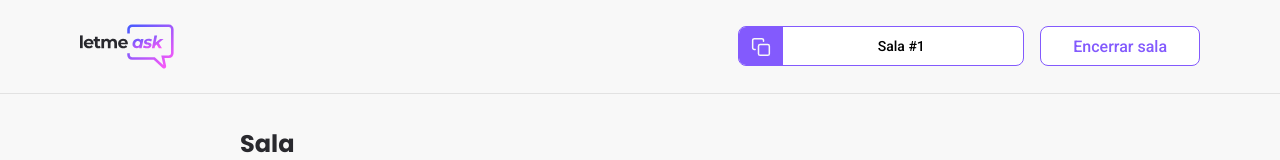
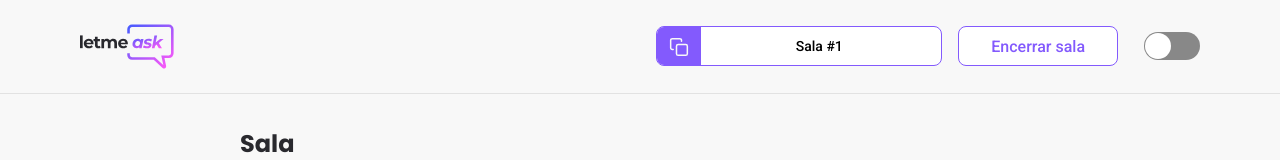
Before and after one commit to yuribmontez/Letmeask, a React (Create React App) app: page /admin/rooms/1 in a window 1280 px wide. Shown: the top 160 px of the page. Built offline with nearby package versions, Linux system fonts and the light colour scheme; no server answers; the database is empty.

Commit message:
parcial: add theme switch

```diff
--- a/package.json
+++ b/package.json
@@ -19,6 +19,7 @@
     "react-modal": "^3.14.3",
     "react-router-dom": "^5.2.0",
     "react-scripts": "4.0.3",
+    "react-switch": "^6.0.0",
     "typescript": "^4.1.2",
     "web-vitals": "^1.0.1"
   },
--- a/src/pages/AdminRoom.tsx
+++ b/src/pages/AdminRoom.tsx
@@ -6,6 +6,7 @@ import { RoomCode } from '../components/RoomCode'
 import { Question } from '../components/Question'
 import { database } from '../services/firebase'
 import Modal from 'react-modal';
+import Switch from "react-switch";
 
 import logoImg from '../assets/images/logo.svg'
 import deleteImg from '../assets/images/delete.svg'
@@ -28,6 +29,7 @@ export function AdminRoom() {
     const roomId = params.id;
     const [openDeleteModal, setOpenDeleteModal] = useState<string | undefined>()
     const [endRoomModal, setEndRoomModal] = useState<boolean>(false)
+    const [checked, setChecked] = useState(false)
     const { questions, title } = useRoom(roomId);
 
     async function handleEndRoom() {
@@ -67,8 +69,17 @@ export function AdminRoom() {
                 <div className="content">
                     <img src={logoImg} alt="Letmeask" />
                     <div>
+                        <div className='teste'></div>
                         <RoomCode code={roomId}/>
                         <Button isOutlined onClick={() => setEndRoomModal(true)}>Encerrar sala</Button>
+                        <Switch
+                          checked={checked}
+                          onChange={() => setChecked(!checked)}
+                          className='switch'
+                          uncheckedIcon={false}
+                          checkedIcon={false}
+                          onColor="#714DDE"
+                        />
                     </div>
                 </div>
                 <Modal
--- a/src/pages/Room.tsx
+++ b/src/pages/Room.tsx
@@ -8,6 +8,7 @@ import { RoomCode } from '../components/RoomCode'
 import { Question } from '../components/Question'
 import { database } from '../services/firebase'
 import toast, { Toaster } from 'react-hot-toast';
+import Switch from "react-switch";
 
 import logoImg from '../assets/images/logo.svg'
 import noQuestions from '../assets/images/no-questions.svg'
@@ -23,6 +24,7 @@ export function Room() {
     const params = useParams<RoomParams>();
     const roomId = params.id;
     const [newQuestion, setNewQuestion] = useState('')
+    const [checked, setChecked] = useState(false)
     const { questions, title } = useRoom(roomId);
 
     async function handleSendQuestion(event: FormEvent) {
@@ -69,7 +71,15 @@ export function Room() {
             <header>
                 <div className="content">
                     <img src={logoImg} alt="Letmeask" />
+                    <div className='teste'></div>
                     <RoomCode code={roomId}/>
+                    <Switch
+                        checked={checked}
+                        onChange={() => setChecked(!checked)}
+                        uncheckedIcon={false}
+                        checkedIcon={false}
+                        onColor="#714DDE"
+                    />
                 </div>
             </header>
 
--- a/src/styles/room.scss
+++ b/src/styles/room.scss
@@ -4,10 +4,10 @@
         border-bottom: 1px solid #e2e2e2;
 
         .content {
+            display: flex;
+            justify-content: space-between;
             max-width: 1120px;
             margin: 0 auto;
-            display: flex;
-            justify-content: space-between;
             align-items: center;
 
             >img {
@@ -21,6 +21,15 @@
                 button {
                     height: 40px;
                 }
+
+                .switch{
+                    top: 6px;
+                    margin-left: 10px;
+                }
+            }
+
+            .teste {
+                flex: 0.8 !important;
             }
         }
     }
```
Also changed, not shown: 1 other file (tests, documents, lock files or other folders).
